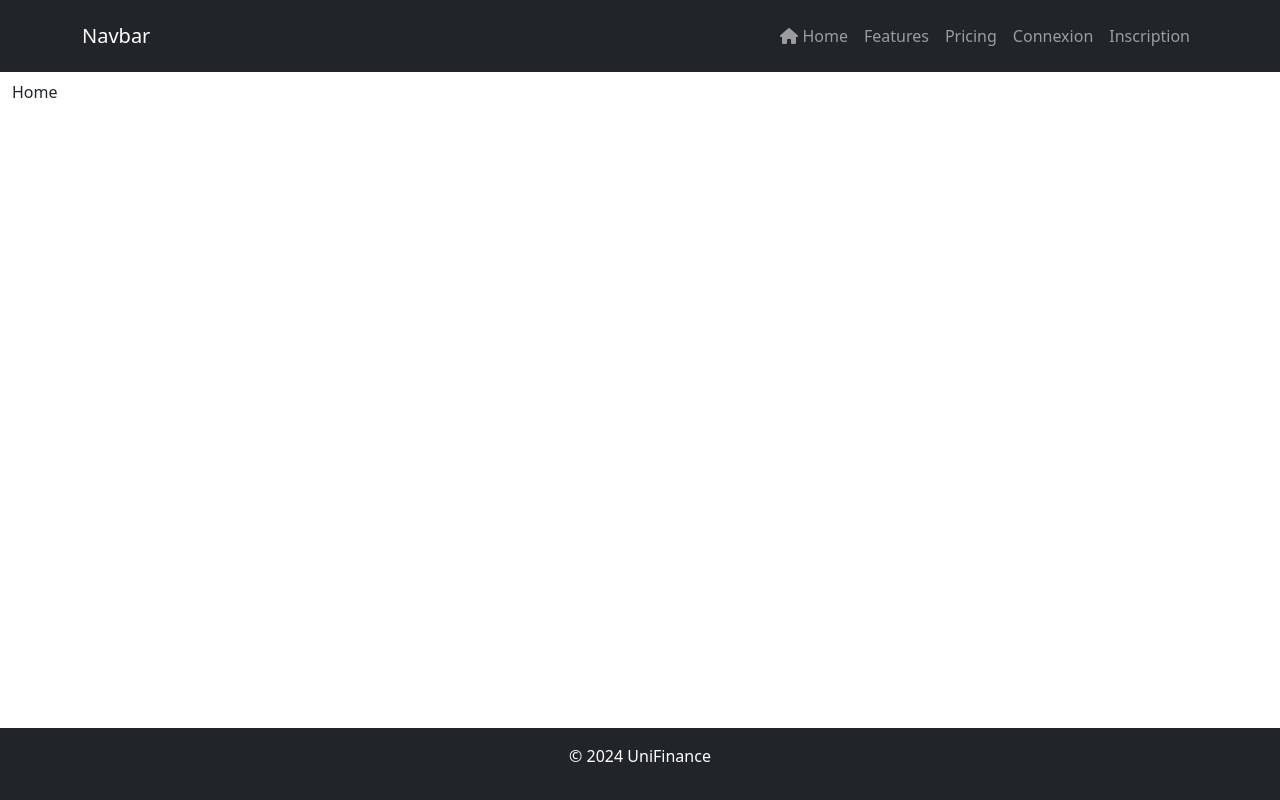
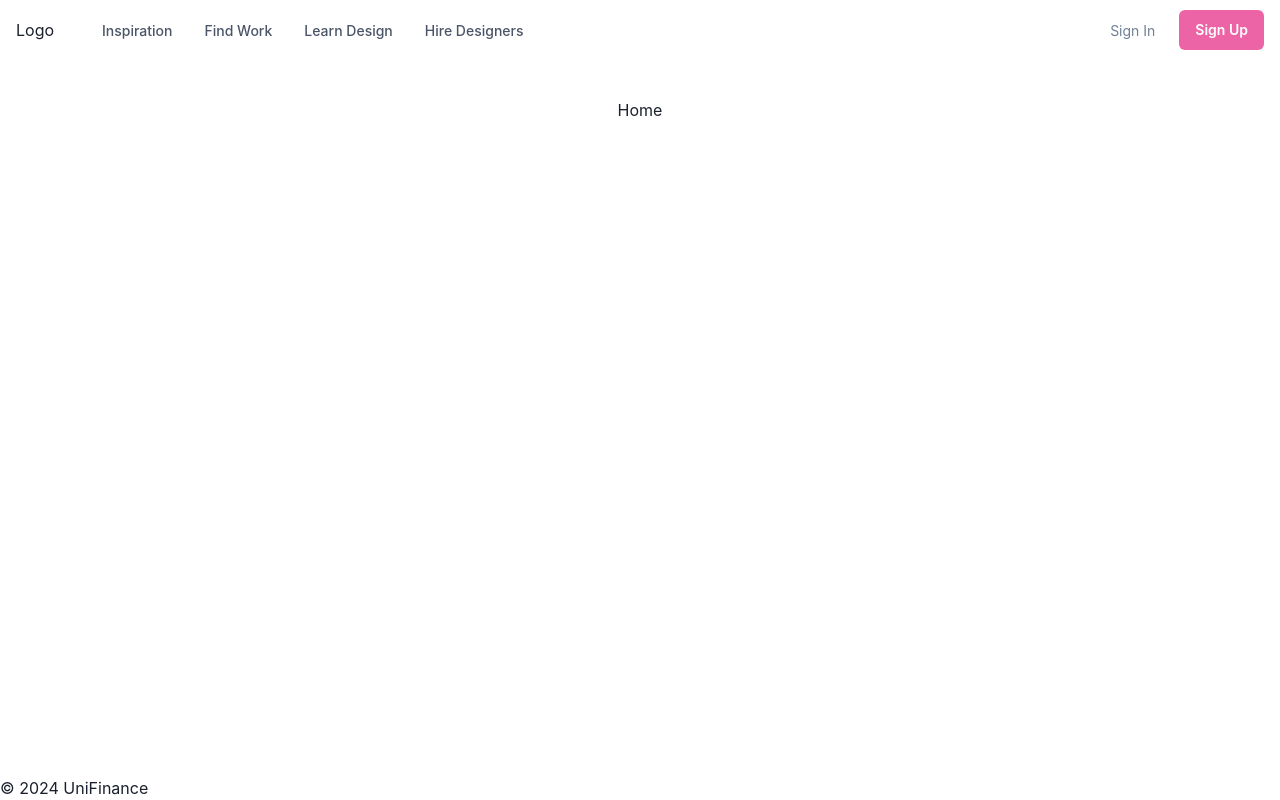
Before and after one commit to DeathFull/3PROJ-Web, a React (Vite) app: page / in a window 1280 px wide. Built offline with nearby package versions, Linux system fonts and the light colour scheme.

Commit message:
update: bootstrap to chakra ui

```diff
--- a/src/App.tsx
+++ b/src/App.tsx
@@ -1,6 +1,7 @@
 import { createBrowserRouter, RouterProvider } from "react-router-dom";
 import MainPage from "./components/MainPage.tsx";
 import { AuthContextProvider } from "./context/AuthContext.tsx";
+import { Center, Flex } from "@chakra-ui/react";
 
 const router = createBrowserRouter([
   {
@@ -13,7 +14,11 @@
     children: [
       {
         path: "",
-        element: <div>Home</div>,
+        element: (
+          <Flex align="center" justify="center" h={100}>
+            <Center>Home</Center>
+          </Flex>
+        ),
       },
       {
         path: "about",
--- a/src/components/Header.tsx
+++ b/src/components/Header.tsx
@@ -1,30 +1,308 @@
-import { Container, Nav, Navbar } from "react-bootstrap";
-import { FontAwesomeIcon } from "@fortawesome/react-fontawesome";
-import { faHome } from "@fortawesome/free-solid-svg-icons";
-import { AuthContext } from "../context/AuthContext.tsx";
-import { useContext } from "react";
+import {
+  Box,
+  Button,
+  Collapse,
+  Flex,
+  Icon,
+  IconButton,
+  Popover,
+  PopoverContent,
+  PopoverTrigger,
+  Stack,
+  Text,
+  useBreakpointValue,
+  useColorModeValue,
+  useDisclosure,
+} from "@chakra-ui/react";
+import {
+  ChevronDownIcon,
+  ChevronRightIcon,
+  CloseIcon,
+  HamburgerIcon,
+} from "@chakra-ui/icons";
 
-function Header() {
-  const { isLogged } = useContext(AuthContext);
-
-  console.log(isLogged());
+export default function Header() {
+  const { isOpen, onToggle } = useDisclosure();
 
   return (
-    <Navbar data-bs-theme={"dark"} bg={"dark"} className={"p-3 mb-2"}>
-      <Container>
-        <Navbar.Brand href="#home">Navbar</Navbar.Brand>
-        <Nav className="ms-auto">
-          <Nav.Link href="#home">
-            <FontAwesomeIcon icon={faHome} /> Home
-          </Nav.Link>
-          <Nav.Link href="#features">Features</Nav.Link>
-          <Nav.Link href="#pricing">Pricing</Nav.Link>
-          <Nav.Link href="../login">Connexion</Nav.Link>
-          <Nav.Link href="../register">Inscription</Nav.Link>
-        </Nav>
-      </Container>
-    </Navbar>
+    <Box>
+      <Flex
+        align={"center"}
+        minH={"60px"}
+        px={{ base: 4 }}
+        py={{ base: 2 }}
+        color={useColorModeValue("gray.600", "white")}
+        bg={useColorModeValue("white", "gray.800")}
+        borderStyle={"solid"}
+        borderColor={useColorModeValue("gray.200", "gray.900")}
+        borderBottom={1}
+      >
+        <Flex
+          flex={{ base: 1, md: "auto" }}
+          display={{ base: "flex", md: "none" }}
+          ml={{ base: -2 }}
+        >
+          <IconButton
+            aria-label={"Toggle Navigation"}
+            icon={
+              isOpen ? <CloseIcon w={3} h={3} /> : <HamburgerIcon w={5} h={5} />
+            }
+            onClick={onToggle}
+            variant={"ghost"}
+          />
+        </Flex>
+        <Flex justify={{ base: "center", md: "start" }} flex={{ base: 1 }}>
+          <Text
+            color={useColorModeValue("gray.800", "white")}
+            fontFamily={"heading"}
+            textAlign={useBreakpointValue({ base: "center", md: "left" })}
+          >
+            Logo
+          </Text>
+
+          <Flex display={{ base: "none", md: "flex" }} ml={10}>
+            <DesktopNav />
+          </Flex>
+        </Flex>
+
+        <Stack
+          justify={"flex-end"}
+          direction={"row"}
+          flex={{ base: 1, md: 0 }}
+          spacing={6}
+        >
+          <Button
+            as={"a"}
+            fontSize={"sm"}
+            fontWeight={400}
+            href={"#"}
+            variant={"link"}
+          >
+            Sign In
+          </Button>
+          <Button
+            as={"a"}
+            display={{ base: "none", md: "inline-flex" }}
+            color={"white"}
+            fontSize={"sm"}
+            fontWeight={600}
+            bg={"pink.400"}
+            _hover={{
+              bg: "pink.300",
+            }}
+            href={"#"}
+          >
+            Sign Up
+          </Button>
+        </Stack>
+      </Flex>
+
+      <Collapse animateOpacity in={isOpen}>
+        <MobileNav />
+      </Collapse>
+    </Box>
   );
 }
 
-export default Header;
+const DesktopNav = () => {
+  const linkColor = useColorModeValue("gray.600", "gray.200");
+  const linkHoverColor = useColorModeValue("gray.800", "white");
+  const popoverContentBgColor = useColorModeValue("white", "gray.800");
+
+  return (
+    <Stack direction={"row"} spacing={4}>
+      {NAV_ITEMS.map((navItem) => (
+        <Box key={navItem.label}>
+          <Popover placement={"bottom-start"} trigger={"hover"}>
+            <PopoverTrigger>
+              <Box
+                as="a"
+                p={2}
+                color={linkColor}
+                fontSize={"sm"}
+                fontWeight={500}
+                _hover={{
+                  textDecoration: "none",
+                  color: linkHoverColor,
+                }}
+                href={navItem.href ?? "#"}
+              >
+                {navItem.label}
+              </Box>
+            </PopoverTrigger>
+
+            {navItem.children && (
+              <PopoverContent
+                minW={"sm"}
+                p={4}
+                bg={popoverContentBgColor}
+                border={0}
+                shadow={"xl"}
+                rounded={"xl"}
+              >
+                <Stack>
+                  {navItem.children.map((child) => (
+                    <DesktopSubNav key={child.label} {...child} />
+                  ))}
+                </Stack>
+              </PopoverContent>
+            )}
+          </Popover>
+        </Box>
+      ))}
+    </Stack>
+  );
+};
+
+const DesktopSubNav = ({ label, href, subLabel }: NavItem) => {
+  return (
+    <Box
+      as="a"
+      display={"block"}
+      p={2}
+      _hover={{ bg: useColorModeValue("pink.50", "gray.900") }}
+      href={href}
+      role={"group"}
+      rounded={"md"}
+    >
+      <Stack align={"center"} direction={"row"}>
+        <Box>
+          <Text
+            fontWeight={500}
+            _groupHover={{ color: "pink.400" }}
+            transition={"all .3s ease"}
+          >
+            {label}
+          </Text>
+          <Text fontSize={"sm"}>{subLabel}</Text>
+        </Box>
+        <Flex
+          align={"center"}
+          justify={"flex-end"}
+          flex={1}
+          opacity={0}
+          _groupHover={{ opacity: "100%", transform: "translateX(0)" }}
+          transform={"translateX(-10px)"}
+          transition={"all .3s ease"}
+        >
+          <Icon as={ChevronRightIcon} w={5} h={5} color={"pink.400"} />
+        </Flex>
+      </Stack>
+    </Box>
+  );
+};
+
+const MobileNav = () => {
+  return (
+    <Stack
+      display={{ md: "none" }}
+      p={4}
+      bg={useColorModeValue("white", "gray.800")}
+    >
+      {NAV_ITEMS.map((navItem) => (
+        <MobileNavItem key={navItem.label} {...navItem} />
+      ))}
+    </Stack>
+  );
+};
+
+const MobileNavItem = ({ label, children, href }: NavItem) => {
+  const { isOpen, onToggle } = useDisclosure();
+
+  return (
+    <Stack onClick={children && onToggle} spacing={4}>
+      <Box
+        as="a"
+        alignItems="center"
+        justifyContent="space-between"
+        py={2}
+        _hover={{
+          textDecoration: "none",
+        }}
+        href={href ?? "#"}
+      >
+        <Text
+          color={useColorModeValue("gray.600", "gray.200")}
+          fontWeight={600}
+        >
+          {label}
+        </Text>
+        {children && (
+          <Icon
+            as={ChevronDownIcon}
+            w={6}
+            h={6}
+            transform={isOpen ? "rotate(180deg)" : ""}
+            transition={"all .25s ease-in-out"}
+          />
+        )}
+      </Box>
+
+      <Collapse animateOpacity in={isOpen} style={{ marginTop: "0!important" }}>
+        <Stack
+          align={"start"}
+          mt={2}
+          pl={4}
+          borderStyle={"solid"}
+          borderColor={useColorModeValue("gray.200", "gray.700")}
+          borderLeft={1}
+        >
+          {children &&
+            children.map((child) => (
+              <Box key={child.label} as="a" py={2} href={child.href}>
+                {child.label}
+              </Box>
+            ))}
+        </Stack>
+      </Collapse>
+    </Stack>
+  );
+};
+
+interface NavItem {
+  label: string;
+  subLabel?: string;
+  children?: Array<NavItem>;
+  href?: string;
+}
+
+const NAV_ITEMS: Array<NavItem> = [
+  {
+    label: "Inspiration",
+    children: [
+      {
+        label: "Explore Design Work",
+        subLabel: "Trending Design to inspire you",
+        href: "#",
+      },
+      {
+        label: "New & Noteworthy",
+        subLabel: "Up-and-coming Designers",
+        href: "#",
+      },
+    ],
+  },
+  {
+    label: "Find Work",
+    children: [
+      {
+        label: "Job Board",
+        subLabel: "Find your dream design job",
+        href: "#",
+      },
+      {
+        label: "Freelance Projects",
+        subLabel: "An exclusive list for contract work",
+        href: "#",
+      },
+    ],
+  },
+  {
+    label: "Learn Design",
+    href: "#",
+  },
+  {
+    label: "Hire Designers",
+    href: "#",
+  },
+];
--- a/src/components/MainPage.tsx
+++ b/src/components/MainPage.tsx
@@ -1,18 +1,18 @@
 import { Outlet } from "react-router-dom";
-import { Container } from "react-bootstrap";
 import Header from "./Header.tsx";
 import Footer from "./Footer.tsx";
+import { Box, Flex } from "@chakra-ui/react";
 
 function MainPage() {
   return (
     <>
-      <Container fluid className={"d-flex flex-column min-vh-100 p-0"}>
+      <Flex pos="relative" direction="column" minH="100vh">
         <Header />
-        <Container fluid className={"flex-grow-1"}>
+        <Box flex={1} h="100%">
           <Outlet />
-        </Container>
+        </Box>
         <Footer />
-      </Container>
+      </Flex>
     </>
   );
 }
--- a/src/main.tsx
+++ b/src/main.tsx
@@ -1,10 +1,12 @@
 import React from "react";
 import ReactDOM from "react-dom/client";
 import App from "./App.tsx";
-import "bootstrap/dist/css/bootstrap.css";
+import { ChakraProvider } from "@chakra-ui/react";
 
 ReactDOM.createRoot(document.getElementById("root")!).render(
   <React.StrictMode>
-    <App />
+    <ChakraProvider>
+      <App />
+    </ChakraProvider>
   </React.StrictMode>,
 );
```
Also changed, not shown: package.json (+14 -15 lines), .eslintrc.cjs, 1 other file (tests, documents, lock files or other folders).
